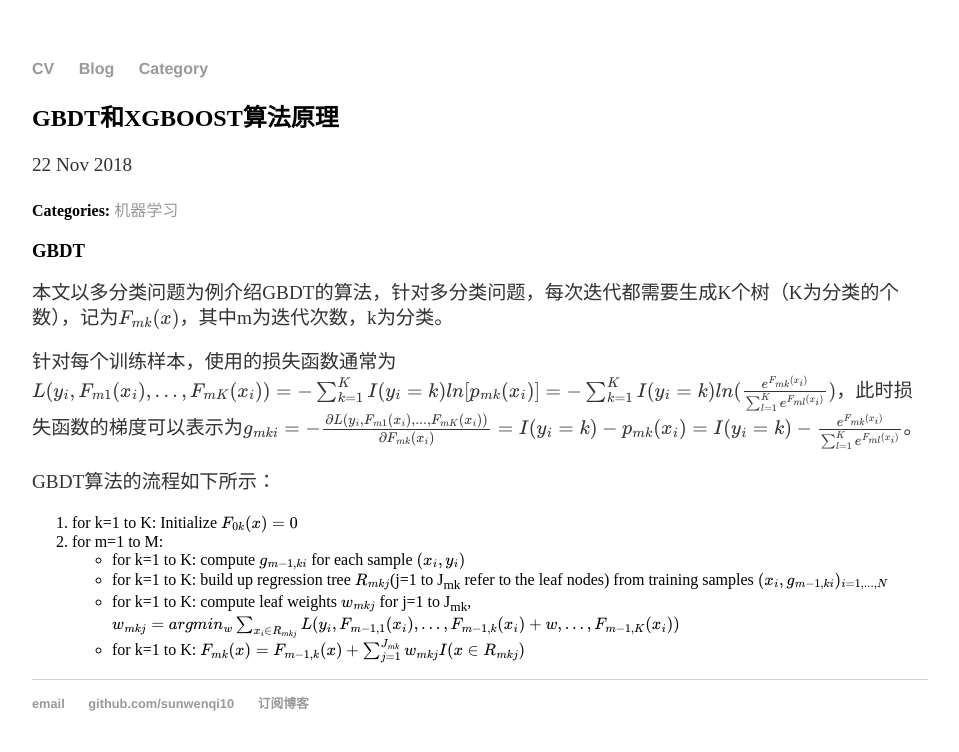
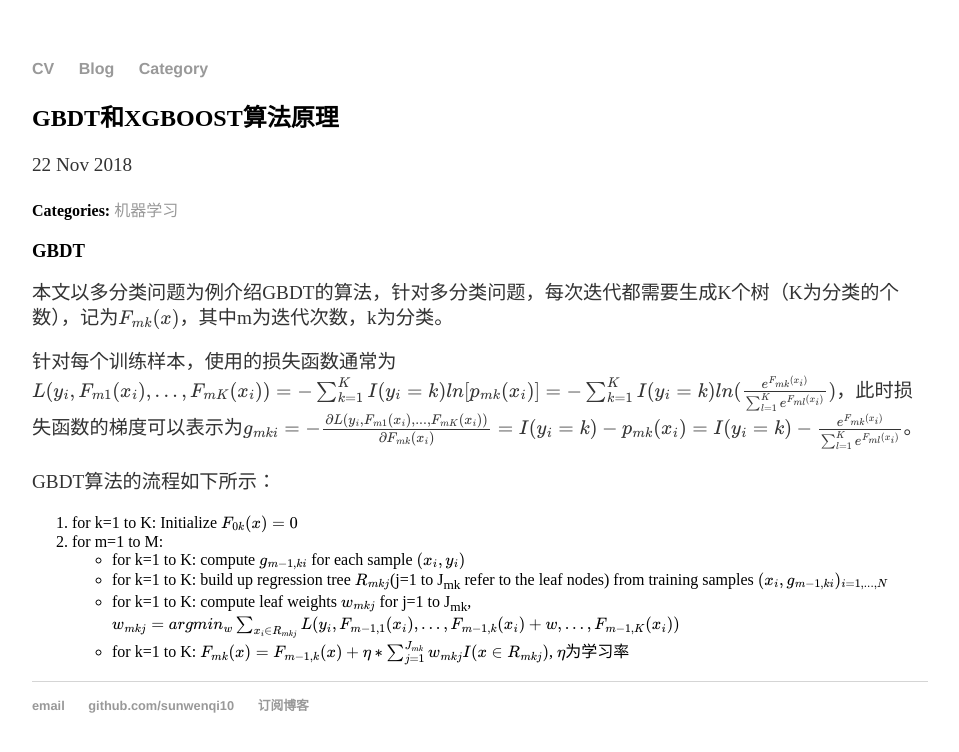
Before and after one commit to sunwenqi10/sunwenqi10.github.io, a Jekyll site: the page built from _posts/2018-11-22-GBDT_and_XGBOOST.md, in a window 1280 px wide. Shown: the top 752 px of the page, without its empty margins (160-1119 px from the left). Built offline with Jekyll 4.4.1, drawn with Linux system fonts in a browser that asks for light colours; formulas are drawn with MathJax 3; comment, search, counter and statistics services are not loaded.

Commit message:
Update 2018-11-22-GBDT_and_XGBOOST.md

```diff
--- a/_posts/2018-11-22-GBDT_and_XGBOOST.md
+++ b/_posts/2018-11-22-GBDT_and_XGBOOST.md
@@ -17,4 +17,4 @@ GBDT算法的流程如下所示：
   + for k=1 to K: compute $$g_{m-1,ki}$$ for each sample $$(x_i, y_i)$$
   + for k=1 to K: build up regression tree $$R_{mkj}$$(j=1 to J<sub>mk</sub> refer to the leaf nodes) from training samples $$(x_i, g_{m-1,ki})_{i=1,...,N}$$
   + for k=1 to K: compute leaf weights $$w_{mkj}$$ for j=1 to J<sub>mk</sub>, $$w_{mkj}=argmin_{w}\sum_{x_i\in{R_{mkj}}}L(y_i, F_{m-1,1}(x_i), ..., F_{m-1,k}(x_i)+w, ...,  F_{m-1,K}(x_i))$$
-  + for k=1 to K: $$F_{mk}(x)=F_{m-1,k}(x)+\sum_{j=1}^{J_{mk}}w_{mkj}I({x}\in{R_{mkj}})$$
+  + for k=1 to K: $$F_{mk}(x)=F_{m-1,k}(x)+\eta*\sum_{j=1}^{J_{mk}}w_{mkj}I({x}\in{R_{mkj}})$$, $$\eta$$为学习率
```
